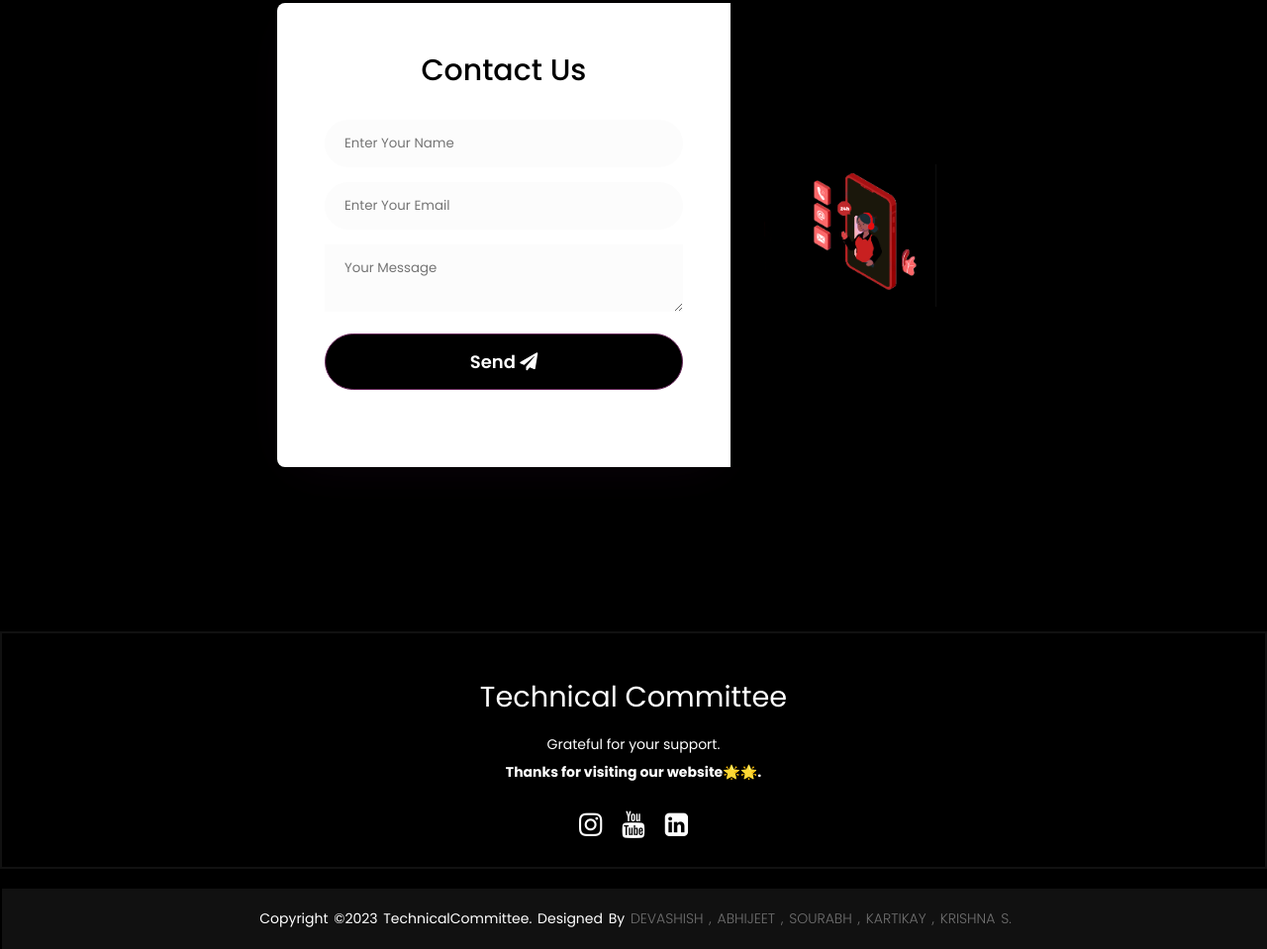
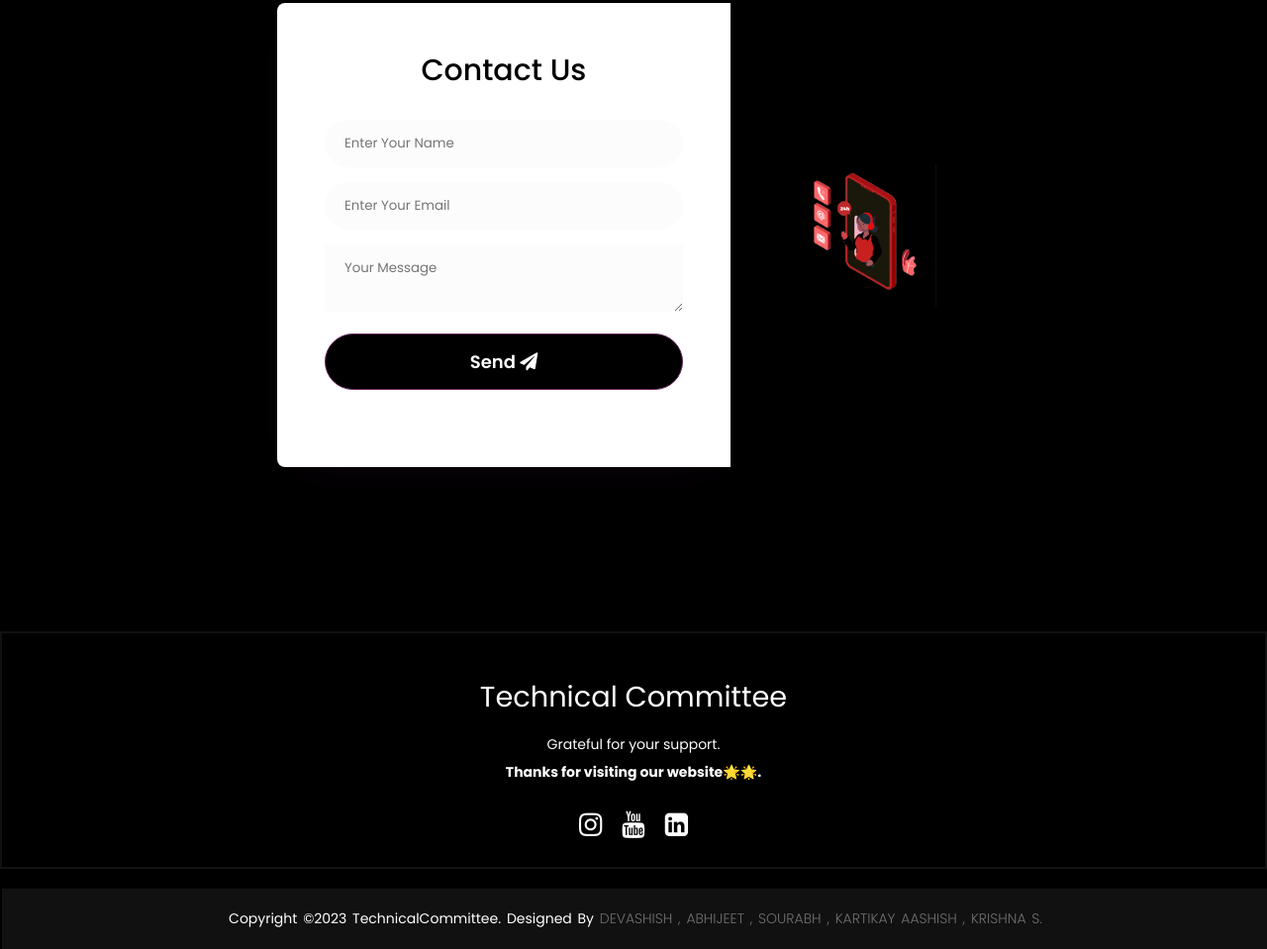
Before and after one commit to mr-avigt/TechnicalCommitteeWebsite, a plain HTML site: page index.html in a window 1280 px wide. Shown: the part 6541-7500 px from the top of the page at 99% size. Drawn offline with nearby package versions, Linux system fonts and the light colour scheme.

Commit message:
Update index.html

```diff
--- a/index.html
+++ b/index.html
@@ -518,6 +518,9 @@
                         href="https://www.instagram.com/soooo.sourabh/">Sourabh</a> , <a
                         style="color: white; text-decoration: none;"
                         href="https://www.linkedin.com/in/kartikay-verma-a61a2b25a/">Kartikay</a>
+		    <a
+                        style="color: white; text-decoration: none;"
+                        href="https://www.linkedin.com/in/kartikay-verma-a61a2b25a/">Aashish</a>
                     , <a style="color: white; text-decoration: none;"
                         href="https://www.instagram.com/krishna_04srivastava/">Krishna S.</a> </span></p>
         </div>
```
